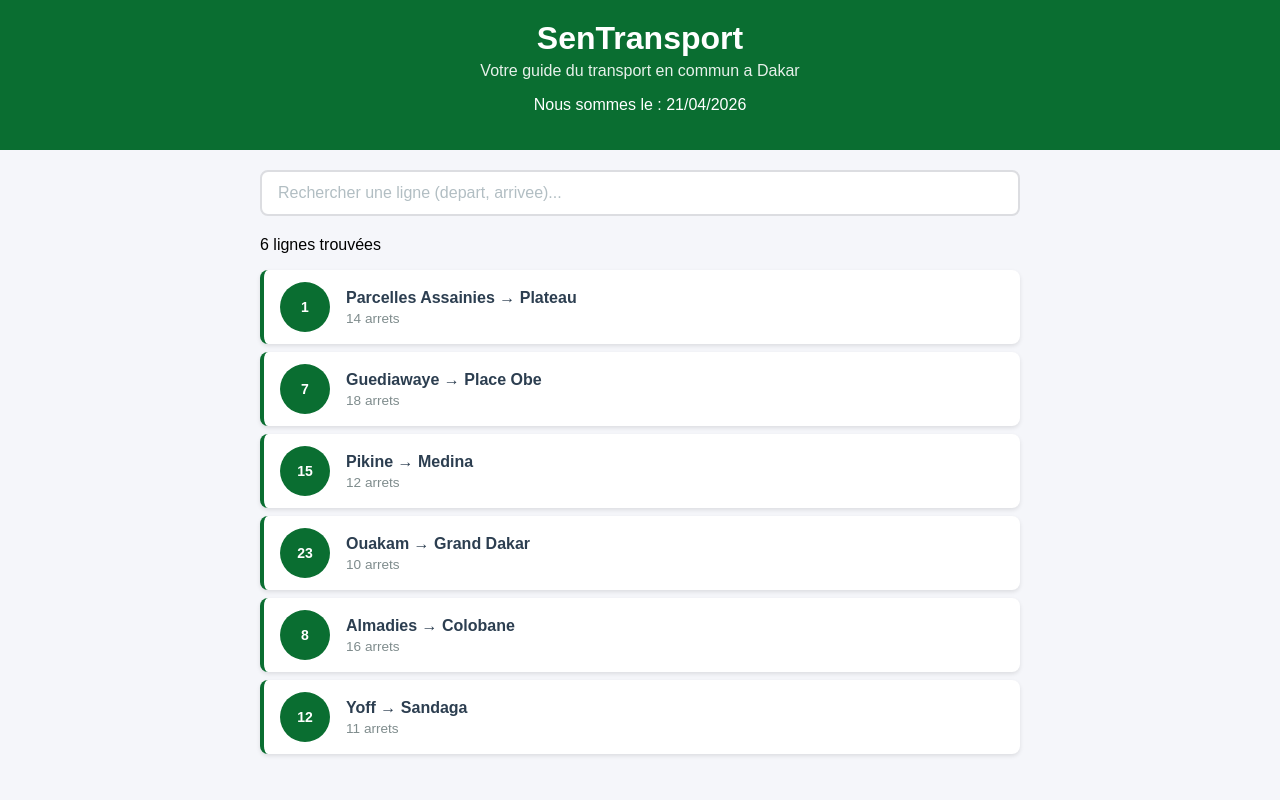
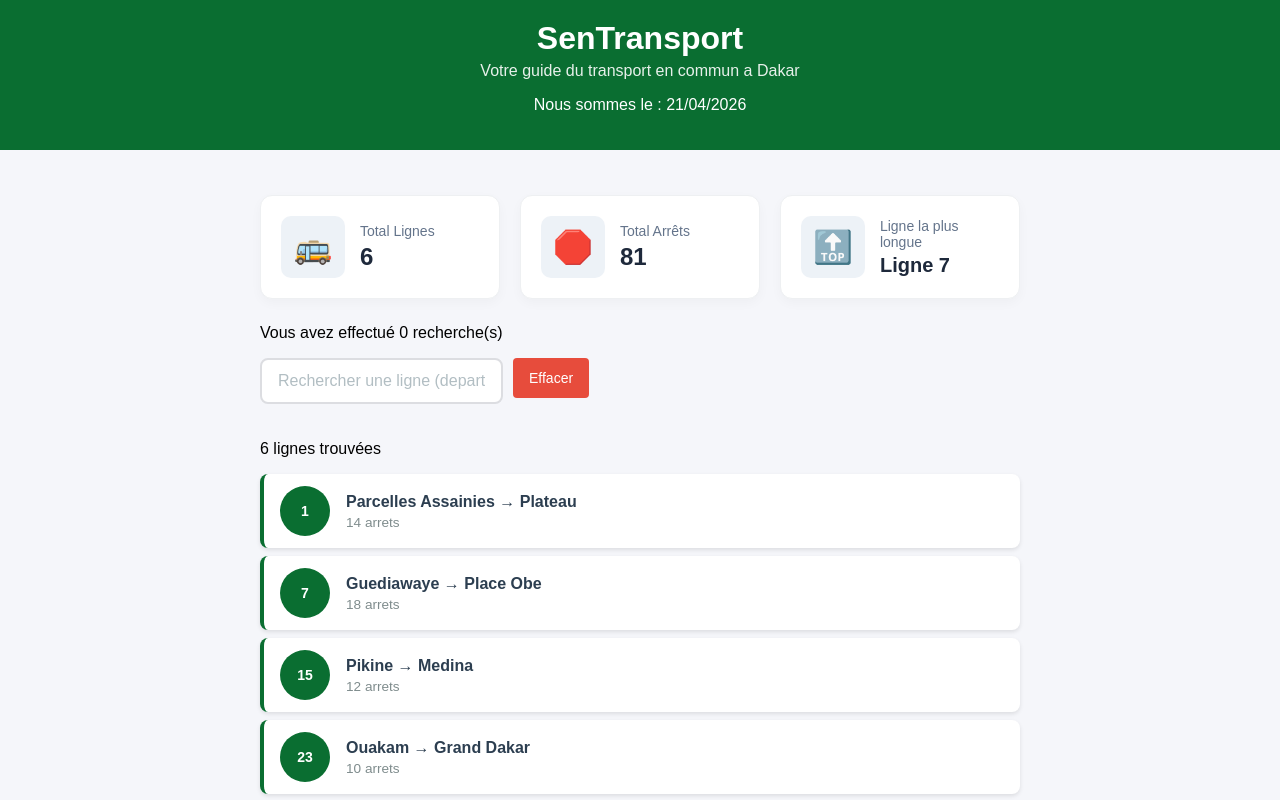
Before and after one commit to Mandioula341/sentransport, a React (Create React App) app: page / in a window 1280 px wide. Shown: the top 800 px of the page. Built offline with nearby package versions, Linux system fonts and the light colour scheme.

Commit message:
Lab 4 : API Flask avec endpoint GET/lignes

```diff
--- a/src/App.css
+++ b/src/App.css
@@ -28,3 +28,38 @@
   margin-right: 12px;
   }
 }
+
+/* Style du bouton Effacer */
+.btn-effacer {
+  padding: 8px 16px;
+  background-color: #e74c3c; /* Un rouge doux */
+  color: white;
+  border: none;
+  border-radius: 4px;
+  cursor: pointer;
+  font-size: 14px;
+  transition: background-color 0.3s ease;
+  height: 40px; /* Aligné sur la hauteur de l'input */
+}
+
+.btn-effacer:hover {
+  background-color: #c0392b; /* Rouge plus foncé au survol */
+}
+
+/* Style du message quand la recherche est vide */
+.message-vide {
+  text-align: center;
+  padding: 20px;
+  background-color: #f9f9f9;
+  border: 1px dashed #ccc;
+  border-radius: 8px;
+  color: #7f8c8d;
+  margin-top: 20px;
+  font-style: italic;
+}
+
+.recherche-input {
+    flex: 1; /* C'est cette ligne qui va "pousser" le bouton et agrandir la barre */
+    padding: 12px;
+    font-size: 16px;
+}
--- a/src/App.js
+++ b/src/App.js
@@ -96,9 +96,19 @@ const StatReseau = ({ lignes }) => {
   );
 };
 
+
 function App() {
   const [recherche, setRecherche] = useState("");
   const [ligneSelectionnee, setLigneSelectionnee] = useState(null);
+
+  // --- Exercice 3 : État pour le compteur ---
+  const [nbRecherches, setNbRecherches] = useState(0);
+
+  // Fonction pour gérer la saisie et incrémenter le compteur
+  const handleChangementRecherche = (valeur) => {
+    setRecherche(valeur);
+    setNbRecherches(nbRecherches + 1);
+  };
 
   const lignes = [
     { id: 1, numero: "1", depart: "Parcelles Assainies",arrivee: "Plateau", arrets: 14,listeArrets: ["Parcelles U14", "Parcelles U10","Camberene", "Patte d'Oie", "Grand Dakar","Colobane", "Ponty", "Plateau"] },
@@ -130,11 +140,30 @@ function App() {
       <Header />
 
       <main className="contenu">
-        <Recherche
+
+        <StatReseau lignes={lignes}/>
+
+        {/* Exercice 3 : Affichage du compteur*/}
+        <p>Vous avez effectué {nbRecherches} recherche(s)</p>
+
+        <div style={{ display: 'flex',  gap: '10px', width: '100%',  maxWidth: '600px' }}>
+          <Recherche className="recherche-input"
             valeur={recherche}
-          onChange={setRecherche}
+            onChange={handleChangementRecherche}
           />
 
+          {/*Exercice 1 : Bouton Efface */}
+          <button onClick={() => setRecherche("")} className="btn-effacer">
+            Effacer
+          </button>
+        </div>
+
+
+        {/* --- Exercice 2 : Message si aucun résultat --- */}
+        {lignesFiltrees.length === 0 ? (
+          <p className="message-vide">Aucune ligne trouvée</p>
+        ) : (
+          <>
         <p className="resultat-recherche">
           {lignesFiltrees.length} ligne{lignesFiltrees.length > 1 ? 's' : ''} trouvée{lignesFiltrees.length > 1 ? 's' : ''}
         </p>
@@ -151,8 +180,8 @@ function App() {
                 onClick={() => handleClickLigne(ligne)}
               />
             ))}
-
-        {/* Affichage du détail si une ligne est sélectionnée */}
+          </>
+        )}
         {ligneSelectionnee && <DetailLigne ligne={ligneSelectionnee} />}
       </main>
 
```
Also changed, not shown: api/lignes_ddd.json (added, +53 -0 lines), 2 other files (tests, documents, lock files or other folders). Lines whose indentation alone changed are shown as unchanged.
